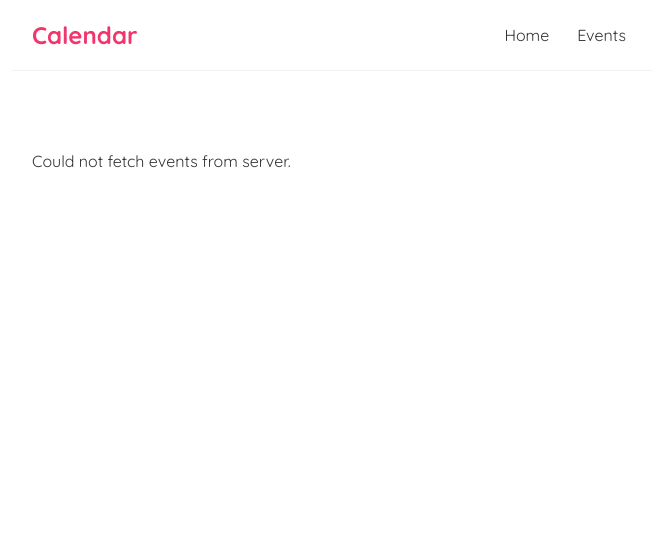
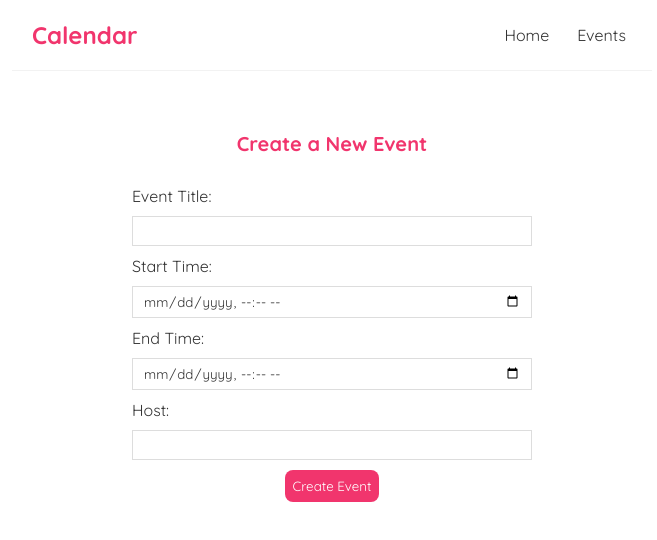
Before and after one commit to Seathed/react-sandbox, a React (Create React App) app: page /events/create in a window 1280 px wide. Shown: the top 540 px of the page, without its empty margins (308-965 px from the left). Built offline with nearby package versions, Linux system fonts and the light colour scheme; no server answers; the HTML template or start-up script is replaced by a standard one.

Commit message:
Create basic html + css form for Creating a New Event

```diff
--- a/src/App.js
+++ b/src/App.js
@@ -21,11 +21,11 @@ function App() {
           <Route exact path="/events">
             <Events />
           </Route>
+          <Route exact path="/events/create">
+            <CreateEvent />
+          </Route>
           <Route exact path="/events/:id">
             <EventDetails />
-          </Route>
-          <Route exact path="/events/create">
-            <CreateEvent />
           </Route>
         </Switch>
         </div>
--- a/src/CreateEvent.js
+++ b/src/CreateEvent.js
@@ -2,6 +2,28 @@ const CreateEvent = () => {
     return (
         <div className="create-event">
             <h2>Create a New Event</h2>
+            <form>
+                <label>Event Title:</label>
+                <input
+                type="text"
+                required
+                />
+                <label>Start Time:</label>
+                <input
+                type="datetime-local"
+                required
+                />
+                <label>End Time:</label>
+                <input
+                type="datetime-local"
+                required
+                />
+                <label>Host:</label>
+                <input
+                type="text"
+                />
+                <button>Create Event</button>
+            </form>
         </div>
     );
 }
--- a/src/index.css
+++ b/src/index.css
@@ -91,3 +91,39 @@
   border-radius: 8px;
   cursor: pointer;
 }
+
+/* Create Event Form */
+.create-event {
+  max-width: 400px;
+  margin: 0 auto;
+  text-align: center;
+}
+
+.create-event label {
+  text-align: left;
+  display: block;
+}
+
+.create-event h2 {
+  font-size: 20px;
+  color: #f1356d;
+  margin-bottom: 30px;
+}
+
+.create-event input, .create-event textarea, .create-event select {
+  width: 100%;
+  padding: 6px 10px;
+  margin: 10px 0;
+  border: 1px solid #ddd;
+  box-sizing: border-box;
+  display: block;
+}
+
+.create-event button {
+  background: #f1356d;
+  color: #fff;
+  border: 0;
+  padding: 8px;
+  border-radius: 8px;
+  cursor: pointer;
+}
```
